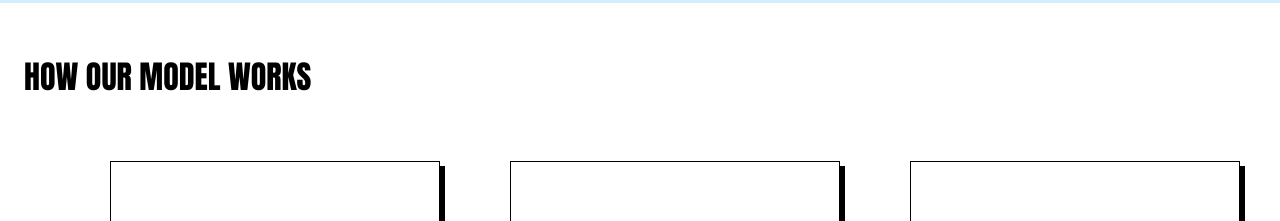
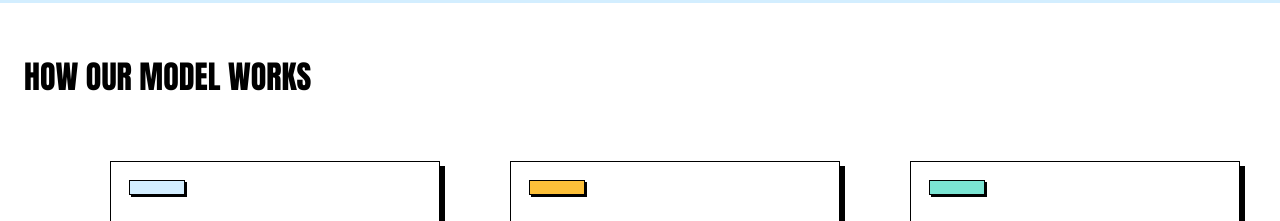
Before and after one commit to kibalamavictor/learn-n-lunch, a plain HTML site: page index.html in a window 1280 px wide. Shown: the part 1657-1878 px from the top of the page. Drawn offline with nearby package versions, Linux system fonts and the light colour scheme.

Commit message:
how our model works tags

```diff
--- a/index.html
+++ b/index.html
@@ -181,16 +181,19 @@
 
       <div class="model-work"></div>
       <div class="card mission-card">
+        <div class="mm-tag" style="background:#d3eeff;"></div>
         <h3 style="font-size: 2rem;">Research and Evidence</h3>
         <p>We conduct research across universities to understand student food insecurity and generate evidence that informs dialogue, institutional improvement, and stronger campus welfare systems.</p>
       </div>
 
       <div class="card vision-card">
+        <div class="mm-tag" style="background:#fdc039;"></div>
         <h3 style="font-size: 2rem;">Student Networks and Campus Coalitions</h3>
         <p>We unite student associations and campus groups into a national coalition that elevates student welfare issues and strengthens collective action addressing campus hunger.</p>
       </div>
 
       <div class="card vision-card">
+         <div class="mm-tag" style="background:#7be4d3;"></div>
         <h3 style="font-size: 2rem;">Immediate Support and Nutrition Awareness</h3>
         <p>We support responsible emergency food initiatives and provide nutrition education while long term solutions are developed, ensuring students access food with dignity.</p>
       </div>
```
